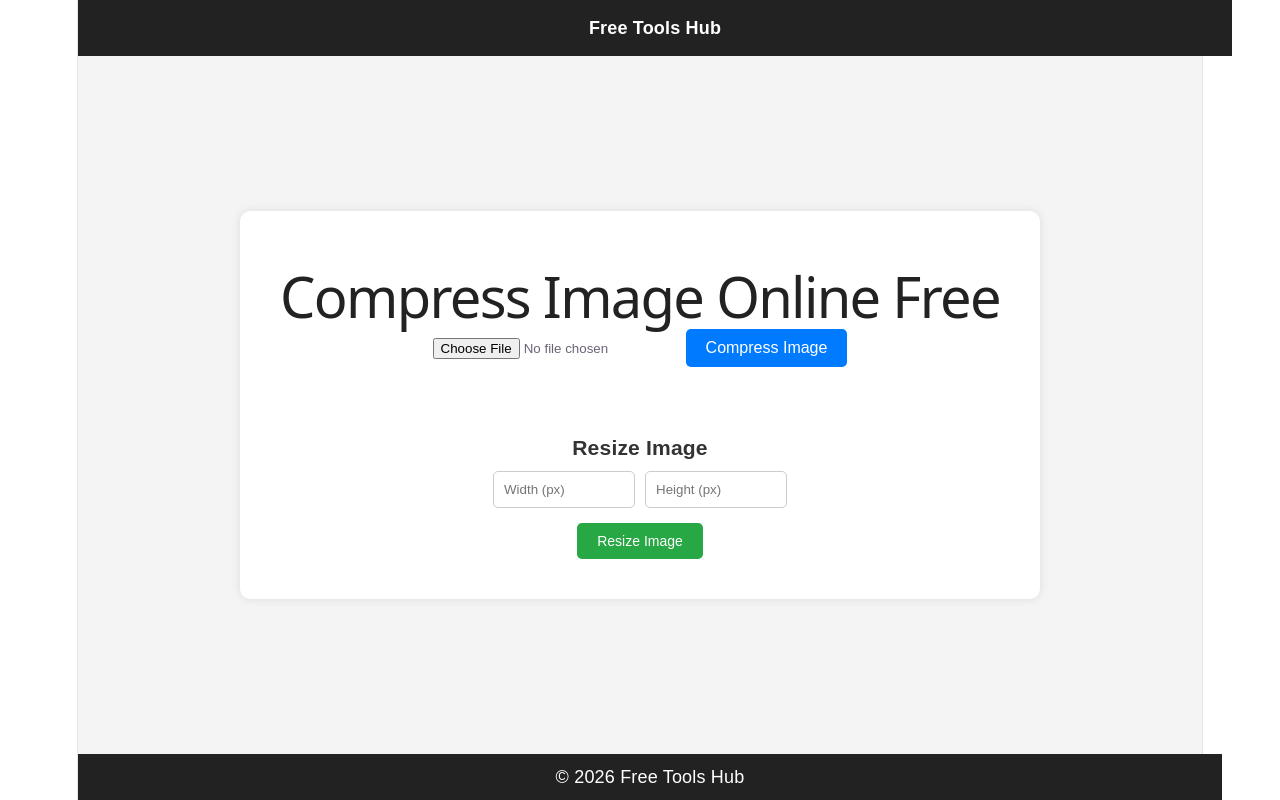
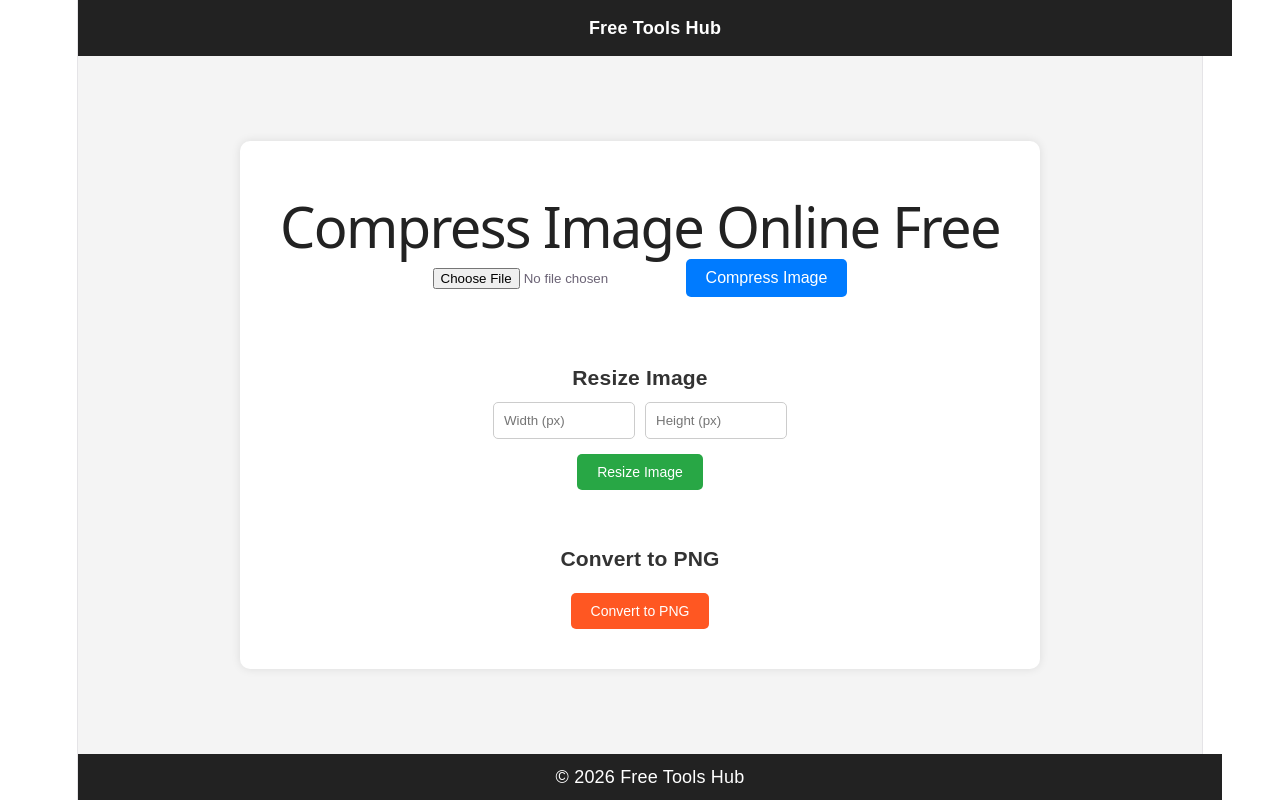
Before and after one commit to Hminghlua13/image-compressor, a React (Vite) app: page / in a window 1280 px wide. Built offline with nearby package versions, Linux system fonts and the light colour scheme.

Commit message:
added png converter

```diff
--- a/src/App.jsx
+++ b/src/App.jsx
@@ -26,7 +26,24 @@ canvas.height = parseInt(height) || img.height;
     setCompressed(resizedUrl);
   };
 };
+const convertToPNG = () => {
+  if (!image) return;
 
+  const img = new Image();
+  img.src = URL.createObjectURL(image);
+
+  img.onload = () => {
+    const canvas = document.createElement("canvas");
+    canvas.width = img.width;
+    canvas.height = img.height;
+
+    const ctx = canvas.getContext("2d");
+    ctx.drawImage(img, 0, 0);
+
+    const pngUrl = canvas.toDataURL("image/png");
+    setCompressed(pngUrl);
+  };
+};
   const handleImage = (e) => {
     setImage(e.target.files[0]);
   };
@@ -160,10 +177,30 @@ canvas.height = parseInt(height) || img.height;
 >
   Resize Image
 </button>
+<br /><br />
+
+<h3 style={{ marginTop: "30px", color: "#333" }}>
+  Convert to PNG
+</h3>
+
+<button
+  onClick={convertToPNG}
+  style={{
+    padding: "10px 20px",
+    fontSize: "14px",
+    backgroundColor: "#ff5722",
+    color: "white",
+    border: "none",
+    borderRadius: "5px",
+    cursor: "pointer"
+  }}
+>
+  Convert to PNG
+</button>
       {compressed && (
         <a
           href={compressed}
-          download="compressed.jpg"
+          download="compressed.png"
           style={{
             marginTop: "20px",
             textDecoration: "none",
```
